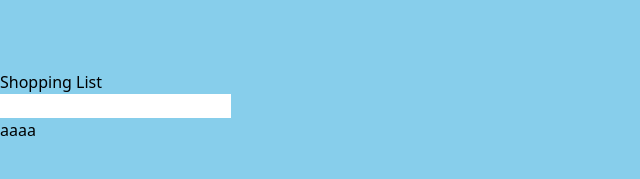
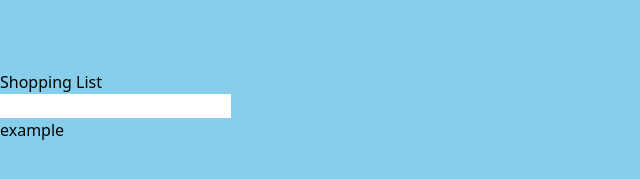
Before and after one commit to ajanegett/react-shopping-list, a React (Vite) app: page / in a window 1280 px wide. Shown: the part 259-438 px from the top of the page, without its empty margins (0-640 px from the left). Built offline with nearby package versions, Linux system fonts and the light colour scheme; some icons are missing.

Commit message:
new features: adding and deleting shopping elements

```diff
--- a/index.html
+++ b/index.html
@@ -1,4 +1,4 @@
-<!doctype html>
+<!DOCTYPE html>
 <html lang="en">
   <head>
     <meta charset="UTF-8" />
--- a/src/App.jsx
+++ b/src/App.jsx
@@ -4,22 +4,53 @@ import Item from "./ShopItem.jsx";
 
 function App() {
   const [text, setText] = useState("");
-  function HandleSubmit(e) { // the main code will go below...
-    e.preventDefault()
+  const [items, setItems] = useState(["example"]);
+
+  function HandleSubmit(e) {
+    // the main code will go below...
+    e.preventDefault();
+    if (text !== "") setItems(() => [...items, text]);
+    setText("");
+  }
+  function deleteItems(e) {
+    console.log(e.target.id);
+    let count = 0;
+    setItems(
+      items
+        .reverse()
+        .filter((x) => {
+          if (x !== e.target.id) return true;
+          let myBool = count === 0 ? false : true;
+          count += 1;
+          return myBool;
+        })
+        .reverse()
+    );
   }
 
   return (
-    <div className="bg-pink-300 flex flex-col items-center border border-stone-950 w-116 p-1">
+    <div
+      className="bg-pink-300 flex flex-col items-center border border-stone-950 w-116 p-1"
+      key={"div"}
+    >
       <h1 className=" block text-3xl p-5">Shopping List</h1>
       <form onSubmit={HandleSubmit}>
         <input
-          className="  p-1 w-72 block mb-3"
+          className="  p-1 w-72 block mb-6"
           type="text"
-          onChange={e => setText(e.target.value)}
+          onChange={(e) => setText(e.target.value)}
           value={text}
         />
       </form>
-      <Item textValue="aaaa" />
+      {items.map((item) => {
+        return (
+          <Item
+            textValue={item}
+            key={crypto.randomUUID()}
+            clickFunction={deleteItems}
+          />
+        );
+      })}
     </div>
   );
 }
--- a/src/ShopItem.jsx
+++ b/src/ShopItem.jsx
@@ -1,12 +1,15 @@
-import 'boxicons'
+import "boxicons";
 
-
-export default function Item({textValue}) {
-
-    return (
-        <div className='flex w-96 justify-between text-lg font-mono items-center my-3'>
-            <p className='cursor-default'>{textValue}</p>
-            <div className='flex justify-center items-center cursor-pointer'><box-icon name='x'></box-icon></div>
-        </div>
-    )
+export default function Item({ textValue, clickFunction }) {
+  return (
+    <div className="flex w-96 justify-between text-lg font-mono items-center my-3">
+      <p className="cursor-default">{textValue}</p>
+      <div
+        className="flex justify-center items-center cursor-pointer"
+        onClick={clickFunction}
+      >
+        <box-icon id={textValue} name="x"></box-icon>
+      </div>
+    </div>
+  );
 }
--- a/src/index.css
+++ b/src/index.css
@@ -7,7 +7,6 @@
     width: 29rem;
   }
 }
-
 
 html {
   height: 100%;
```
Lines whose indentation alone changed are shown as unchanged.
